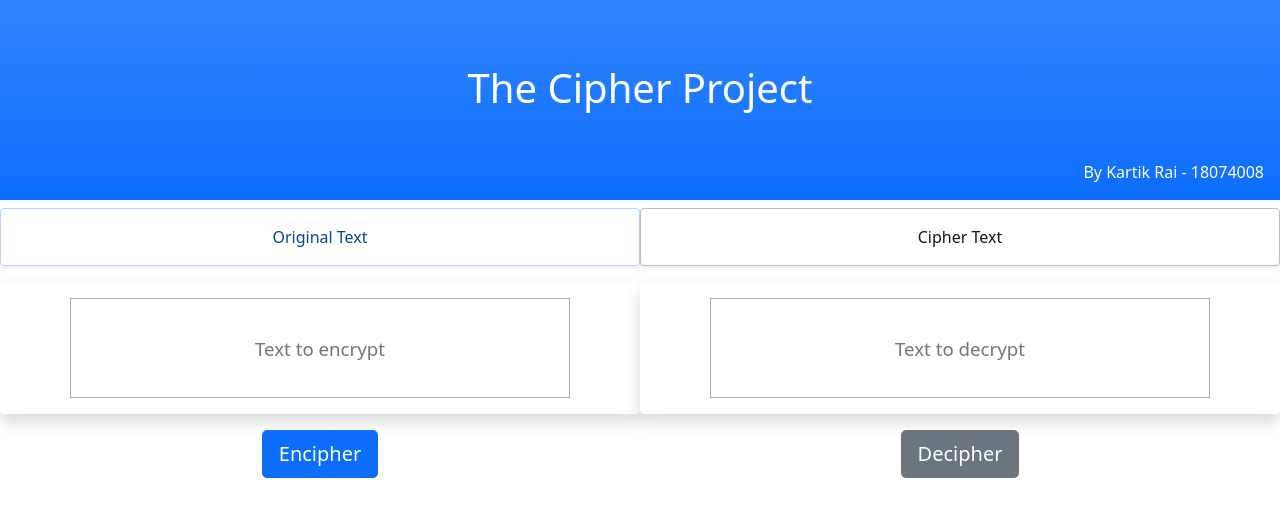
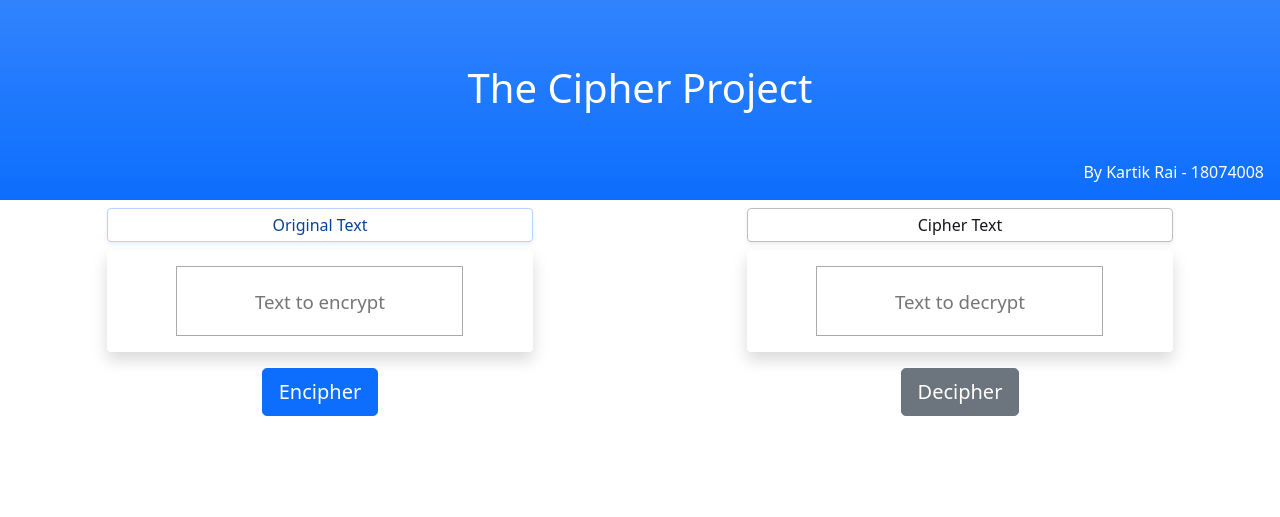
Before and after one commit to kartiklucky9n/PA0_CSE537_kartik_rai_18074008, a Flask app: page / in a window 1280 px wide. Shown: the top 517 px of the page. Run offline with Flask 2, Linux system fonts and the light colour scheme.

Commit message:
some changes for UI

```diff
--- a/static/css/styling.css
+++ b/static/css/styling.css
@@ -1,6 +1,6 @@
 #inputText1, #inputText2 {
-    height:100px;
-    width:500px;
+    height:70px;
+
     font-size:14pt;
     border: 1px #aaa solid;
     padding: 6px;
--- a/templates/home.html
+++ b/templates/home.html
@@ -4,16 +4,21 @@ body %}
 <div class="container-fluid">
   <form action="/" method="POST">
     <div class="row justify-content-around">
-      <div class="col-6 alert alert-primary shadow-sm p-3 mb-3 bg-white rounded" style="text-align: center" role="alert">
+      <div class="col-1"></div>
+      <div class="col-4 alert alert-primary shadow-sm p-1 mb-2 bg-white rounded" style="text-align: center" role="alert">
           Original Text
 
       </div>
-      <div class="col-6 alert alert-dark shadow-sm p-3 mb-3 bg-white rounded" style="text-align: center" role="alert">
+      <div class="col-2"></div>
+      <div class="col-4 alert alert-dark shadow-sm p-1 mb-2 bg-white rounded" style="text-align: center" role="alert">
           Cipher Text
 
       </div>
+      <div class="col-1"></div>
 
-      <div class="col-6 shadow p-3 mb-3 bg-white rounded d-flex justify-content-center">
+
+      <div class="col-1"></div>
+      <div class="col-4 shadow p-3 mb-3 bg-white rounded d-flex justify-content-center">
         {% if i==-1 or i==1 %}
         <input
           type="text"
@@ -35,7 +40,8 @@ body %}
         />
         {% endif %}
       </div>
-      <div class="col-6 shadow p-3 mb-3 bg-white rounded d-flex justify-content-center">
+      <div class="col-2"></div>
+      <div class="col-4 shadow p-3 mb-3 bg-white rounded d-flex justify-content-center">
         {% if i==0 or i==-1 %}
         <input
           type="text"
@@ -55,9 +61,11 @@ body %}
         />
         {% endif %}
       </div>
+      <div class="col-1"></div>
 
 
-      <div class="col-6 d-flex justify-content-center">
+      <div class="col-1"></div>
+      <div class="col-4 d-flex justify-content-center">
         <button
           type="submit"
           formaction="\encipher"
@@ -66,7 +74,8 @@ body %}
           Encipher
         </button>
       </div>
-      <div class="col-6 d-flex justify-content-center">
+      <div class="col-2"></div>
+      <div class="col-4 d-flex justify-content-center">
         <button
           type="submit"
           formaction="\decipher"
@@ -75,6 +84,7 @@ body %}
           Decipher
         </button>
       </div>
+      <div class="col-1"></div>
     </div>
   </form>
 </div>
```
